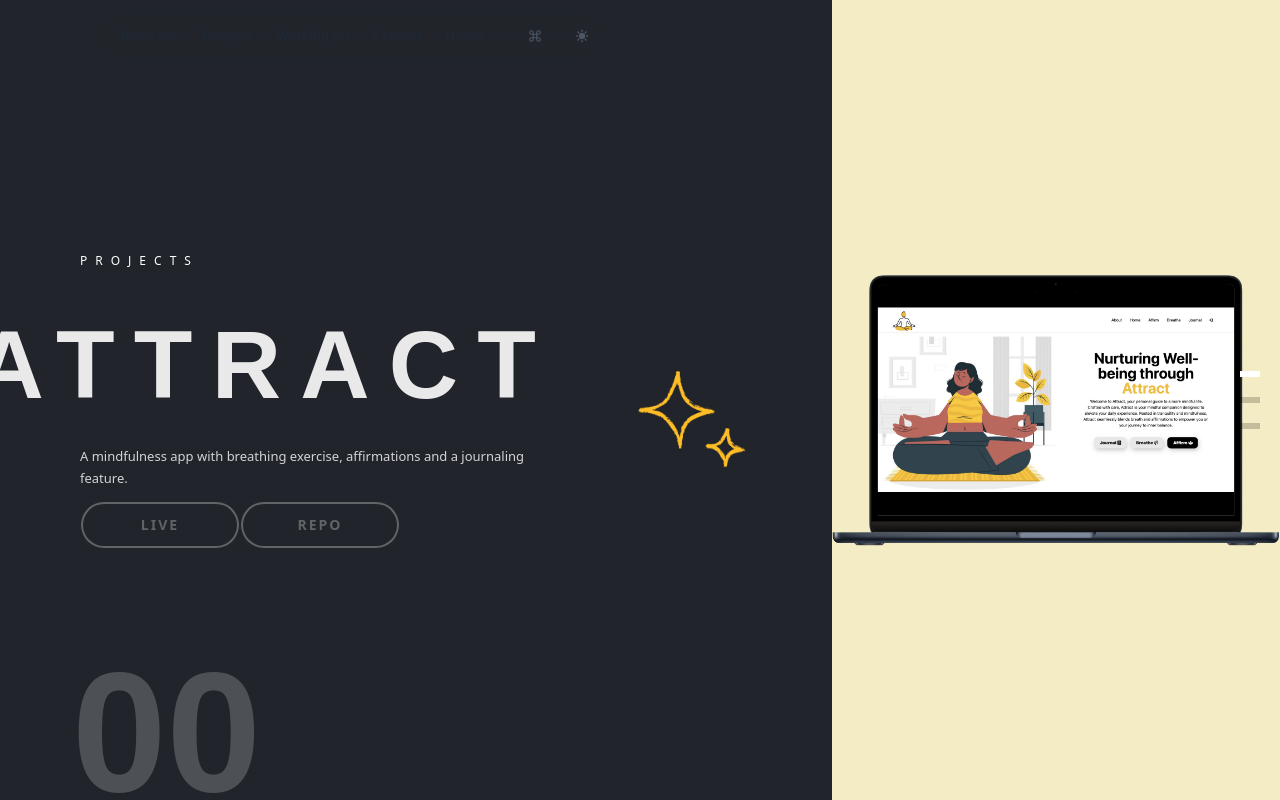
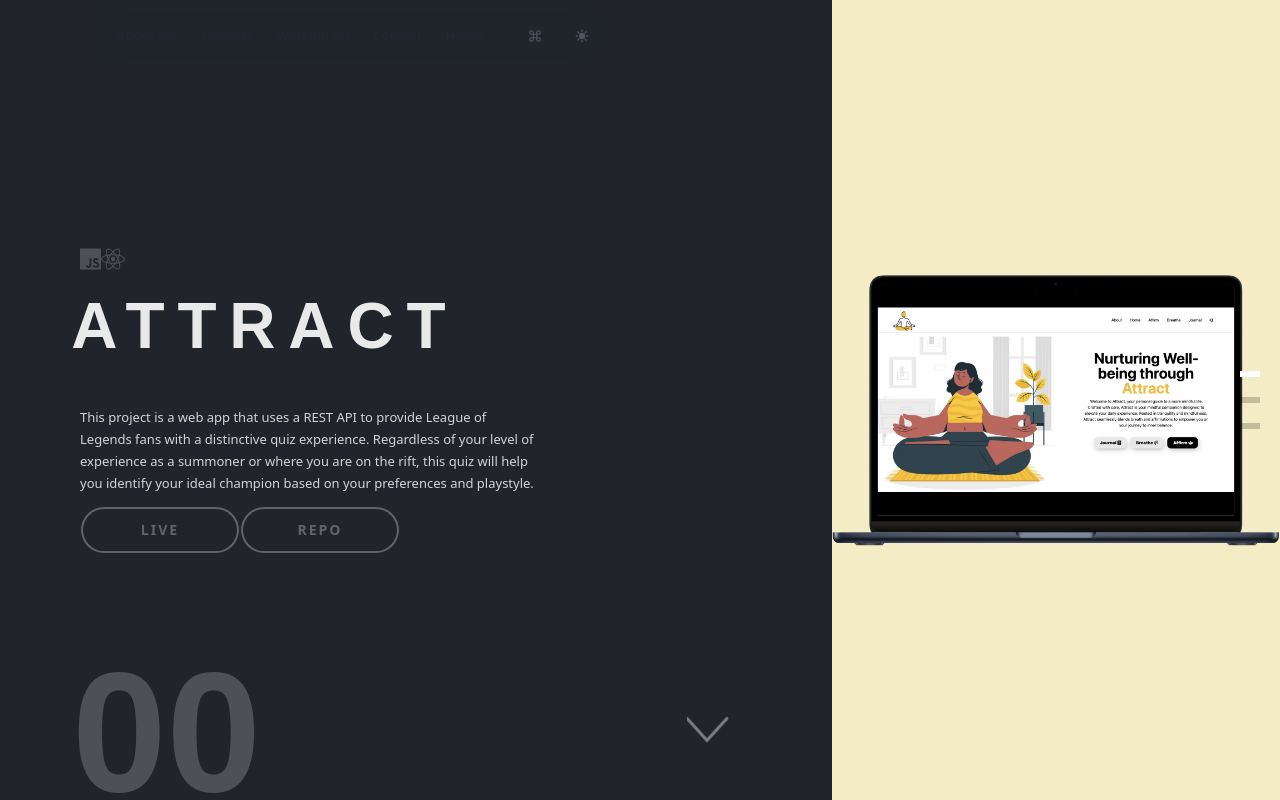
Before and after one commit to Selamkd/My-Portfolio, a Next.js app in the folder my-portfolio/: page /projects in a window 1280 px wide. Both pictures are taken after a click on the link "pikachu". Built offline with nearby package versions, Linux system fonts and the light colour scheme.

Commit message:
project tech stack icons added

```diff
--- a/my-portfolio/components/Projects.jsx
+++ b/my-portfolio/components/Projects.jsx
@@ -1,14 +1,13 @@
 import { useState, useEffect } from 'react';
 import Image from 'next/image';
-import heading from '../public/mobile.png';
-import Avatar from '../public/avatar-pic.png';
 import Arrow from '../public/Arrow-button.png';
 import Link from 'next/link';
+import { FontAwesomeIcon } from '@fortawesome/react-fontawesome';
+import { faJs, faReact } from '@fortawesome/free-brands-svg-icons';
 import { motion } from 'framer-motion';
 import Icon from '../public/sparkle.png';
+
 const Projects = () => {
-
-
   const [current, setCurrent] = useState(1);
   const [next, setNext] = useState(1);
 
@@ -20,7 +19,9 @@ const Projects = () => {
   const transitionSlides = () => {
     if (current === next) return;
 
-      const preStartSlide = document.querySelector(`.slider__warpper .flex__container[data-slide='${next}']`);
+    const preStartSlide = document.querySelector(
+      `.slider__warpper .flex__container[data-slide='${next}']`
+    );
     const activeSlide = document.querySelector('.flex--active');
 
     preStartSlide.classList.add('flex--preStart');
@@ -35,79 +36,195 @@ const Projects = () => {
     }, 800);
   };
 
+  const handleScroll = () => {
+    let nextPage = current + 1;
+    if (nextPage > 3) nextPage = 1;
+    setNext(nextPage);
+  };
+
   useEffect(() => {
     transitionSlides();
+
+    // Listen to the scroll event
+    window.addEventListener('scroll', handleScroll);
+
+    return () => {
+      // Remove the scroll event listener when component unmounts
+      window.removeEventListener('scroll', handleScroll);
+    };
   }, [next]);
 
   return (
     <>
       <div className="slider__warpper">
-      <div className="flex__container flex--pikachu flex--active" data-slide="1">
+        <div
+          className="flex__container flex--pikachu flex--active"
+          data-slide="1"
+        >
           <div className="flex__item flex__item--left">
             <div className="flex__content">
-            <p className="text--sub">PROJECTS</p>
+              <p className="icons">
+                <FontAwesomeIcon icon={faJs} size="xl" />
+                <FontAwesomeIcon icon={faReact} size="xl" />
+              </p>
               <div className="flex items-center justify-center">
                 <h1 className="text--big mr-20">Attract</h1>
-            <motion.div className="" animate={{ opacity: [1, 0, 1]}} transition={{ duration: 1, repeat: 3 }}>
-  <Image src={Icon} alt="icon" className="absolute" width={117} height={122} />
-</motion.div>
               </div>
 
-            <p className="text--normal">A mindfulness app with breathing exercise, affirmations and a journaling feature.</p>
+              <p className="text--normal">
+                This project is a web app that uses a REST API to provide League
+                of Legends fans with a distinctive quiz experience. Regardless
+                of your level of experience as a summoner or where you are on
+                the rift, this quiz will help you identify your ideal champion
+                based on your preferences and playstyle.
+              </p>
               <div className="mt-3 ">
-            <button  className="btn">Live</button>
+                <button className="btn">Live</button>
                 <button className="btn ">Repo</button>
               </div>
             </div>
             <p className="text__background">00</p>
+            <motion.div
+              animate={{ scale: 1, opacity: 1 }}
+              id="arrow-container"
+              className="flex justify-center  items-center"
+              onClick={handleScroll}
+            >
+              <Link
+                href="
+      "
+              >
+                <svg class="arrows">
+                  <path
+                    stroke-linecap="round"
+                    class="a1"
+                    d="M0 0 L20 22 L40 0"
+                  ></path>
+                </svg>
+              </Link>
+            </motion.div>
           </div>
           <div className="flex__item flex__item--right"></div>
-
         </div>
-      <div className="flex__container flex--piplup animate--start" data-slide="2">
+        <div
+          className="flex__container flex--piplup animate--start"
+          data-slide="2"
+        >
           <div className="flex__item flex__item--left">
             <div className="flex__content">
               {/* <p className="text--sub">PROJECTS</p> */}
               <h1 className="text--big">ChampSelect</h1>
-            <p className="text--normal">This project is a web app that uses a REST API to provide League of Legends fans with a distinctive quiz experience. Regardless of your level of experience as a summoner or where you are on the rift, this quiz will help you identify your ideal champion based on your preferences and playstyle.</p>
+              <p className="text--normal">
+                This project is a web app that uses a REST API to provide League
+                of Legends fans with a distinctive quiz experience. Regardless
+                of your level of experience as a summoner or where you are on
+                the rift, this quiz will help you identify your ideal champion
+                based on your preferences and playstyle.
+              </p>
               <div className="mt-3 ">
-            <button  className="btn">Live</button>
+                <button className="btn">Live</button>
                 <button className="btn ">Repo</button>
               </div>
             </div>
             <p className="text__background">02</p>
+            <motion.div
+              animate={{ scale: 1, opacity: 1 }}
+              id="arrow-container"
+              className="flex justify-center  items-center"
+              onClick={handleScroll}
+            >
+              <Link
+                href="/projects
+      "
+              >
+                <svg class="arrows">
+                  <path
+                    stroke-linecap="round"
+                    class="a1"
+                    d="M0 0 L20 22 L40 0"
+                  ></path>
+                </svg>
+              </Link>
+            </motion.div>
           </div>
           <div className="flex__item flex__item--right"></div>
-
         </div>
-      <div className="flex__container flex--blaziken animate--start" data-slide="3">
+        <div
+          className="flex__container flex--blaziken animate--start"
+          data-slide="3"
+        >
           <div className="flex__item flex__item--left">
             <div className="flex__content">
               <p className="text--sub">Not sure</p>
               <h1 className="text--big">Hackafun</h1>
-            <p className="text--normal">Sed ut perspiciatis unde omnis iste natus error sit voluptatem accusantium doloremque laudantium, totam rem aperiam, eaque ipsa quae ab illo inventore veritatis et quasi architecto beatae vitae dicta sunt explicabo. Nemo enim ipsam voluptatem quia voluptas sit aspernatur aut odit aut fugit, sed quia consequuntur magni dolores eos qui ratione voluptatem sequi nesciunt. Neque porro quisquam est, qui dolorem ipsum quia dolor sit amet, consectetur, adipisci velit, sed quia non numquam eius modi tempora incidunt ut labore et dolore magnam aliquam quaerat voluptatem. Ut enim ad minima veniam.</p>
+              <p className="text--normal">
+                Sed ut perspiciatis unde omnis iste natus error sit voluptatem
+                accusantium doloremque laudantium, totam rem aperiam, eaque ipsa
+                quae ab illo inventore veritatis et quasi architecto beatae
+                vitae dicta sunt explicabo. Nemo enim ipsam voluptatem quia
+                voluptas sit aspernatur aut odit aut fugit, sed quia
+                consequuntur magni dolores eos qui ratione voluptatem sequi
+                nesciunt. Neque porro quisquam est, qui dolorem ipsum quia dolor
+                sit amet, consectetur, adipisci velit, sed quia non numquam eius
+                modi tempora incidunt ut labore et dolore magnam aliquam quaerat
+                voluptatem. Ut enim ad minima veniam.
+              </p>
               <div className="mt-3 ">
-            <button  className="btn">Live</button>
+                <button className="btn">Live</button>
                 <button className="btn ">Repo</button>
               </div>
-
             </div>
             <p className="text__background">03</p>
+            <motion.div
+              animate={{ scale: 1, opacity: 1 }}
+              id="arrow-container"
+              className="flex justify-center  items-center"
+              onClick={handleScroll}
+            >
+              <Link
+                href="/projects
+      "
+              >
+                <svg class="arrows">
+                  <path
+                    stroke-linecap="round"
+                    class="a1"
+                    d="M0 0 L20 22 L40 0"
+                  ></path>
+                </svg>
+              </Link>
+            </motion.div>
           </div>
           <div className="flex__item flex__item--right"></div>
-        {/* <Image className="pokemon__img" src={heading} alt="Piplup" /> */}
         </div>
       </div>
 
       {/* Navigation */}
       <div className="slider__navi">
-      <a href="#" className={`slide-nav ${current === 1 ? 'active' : ''}`} onClick={(e) => handleSlideClick(e, 1)}>pikachu</a>
-      <a href="#" className={`slide-nav ${current === 2 ? 'active' : ''}`} onClick={(e) => handleSlideClick(e, 2)}>piplup</a>
-      <a href="#" className={`slide-nav ${current === 3 ? 'active' : ''}`} onClick={(e) => handleSlideClick(e, 3)}>blaziken</a>
+        <a
+          href="#"
+          className={`slide-nav ${current === 1 ? 'active' : ''}`}
+          onClick={(e) => handleSlideClick(e, 1)}
+        >
+          pikachu
+        </a>
+        <a
+          href="#"
+          className={`slide-nav ${current === 2 ? 'active' : ''}`}
+          onClick={(e) => handleSlideClick(e, 2)}
+        >
+          piplup
+        </a>
+        <a
+          href="#"
+          className={`slide-nav ${current === 3 ? 'active' : ''}`}
+          onClick={(e) => handleSlideClick(e, 3)}
+        >
+          blaziken
+        </a>
         {/* <a href="#" className={`slide-nav ${current === 4 ? 'active' : ''}`} onClick={(e) => handleSlideClick(e, 4)}>dialga</a> */}
       </div>
     </>
-
   );
 };
 
--- a/my-portfolio/styles/globals.css
+++ b/my-portfolio/styles/globals.css
@@ -5,14 +5,13 @@
 @import url('https://fonts.googleapis.com/css2?family=Concert+One&family=Permanent+Marker&display=swap');
 
 @font-face {
-  font-family:Chromium;
-  src: url(../Fonts/Chromium/chromiumoned.ttf );
+  font-family: Chromium;
+  src: url(../Fonts/Chromium/chromiumoned.ttf);
 }
 
 @font-face {
   font-family: CooperHewitt;
   src: url(../Fonts/cooper-hewitt/CooperHewitt-Medium.otf);
-
 }
 
 body {
@@ -22,13 +21,12 @@ body {
 h1 {
   font-weight: 400;
   font-size: 3rem;
-  opacity:0.9;
+  opacity: 0.9;
   text-align: center;
   letter-spacing: 0.2em;
   text-transform: uppercase;
 
   color: #fff;
-
 }
 #greet {
   @apply text-3xl;
@@ -61,15 +59,13 @@ h2 {
     background-position: left 0% bottom 8%;
   }
 }
-h3{
+h3 {
   font-family: CooperHewitt;
   font-size: 8rem;
   color: #9bb9dd;
   text-align: center;
   letter-spacing: 0.2em;
   text-transform: uppercase;
-
-
 }
 #arrow-down {
   animation: bounce 1600ms infinite cubic-bezier(0.445, 0.05, 0.55, 0.95);
@@ -153,11 +149,11 @@ h3{
   text-indent: -9999px;
   box-shadow: none;
   border: none;
-	background: rgba(0,0,0,0.2);
+  background: rgba(0, 0, 0, 0.2);
 }
 
 .slider__navi a.active {
-	background: rgba(255,255,255,1);
+  background: rgba(255, 255, 255, 1);
 }
 
 .flex__container {
@@ -196,7 +192,7 @@ h3{
 
 .text--big {
   font-family: 'Poppins', sans-serif;
-	font-size: 6em;
+  font-size: 4em;
   font-weight: 700;
   line-height: 110px;
   margin-left: -8px;
@@ -263,9 +259,9 @@ h3{
 }
 
 .flex--piplup .flex__item--right {
-	background-image:url('../public/champ-bg.png');
-	background-color: rgb(236,230,255,0.8);
-	background-size:contain;
+  background-image: url('../public/champ-bg.png');
+  background-color: rgb(236, 230, 255, 0.8);
+  background-size: contain;
   background-repeat: no-repeat;
   background-position: center;
 }
@@ -277,14 +273,11 @@ h3{
 }
 
 .flex--pikachu .flex__item--right {
-	background-image:url('../public/attract-bg2.png');
+  background-image: url('../public/attract-bg2.png');
   background-color: #f4ecc5;
-	background-size:contain;
+  background-size: contain;
   background-repeat: no-repeat;
   background-position: center;
-
-
-
 }
 
 /* Blaziken */
@@ -294,9 +287,9 @@ h3{
 }
 
 .flex--blaziken .flex__item--right {
-	background-image:url('../public/hackafun.png');
-	background-color: #7798BC;
-	background-size:contain;
+  background-image: url('../public/hackafun.png');
+  background-color: #7798bc;
+  background-size: contain;
   background-repeat: no-repeat;
   background-position: center;
 }
@@ -329,7 +322,7 @@ h3{
   margin-left: 80px;
   width: 55%;
   opacity: 1;
-	transform: translate3d(0,0,0);
+  transform: translate3d(0, 0, 0);
   transition: transform 0.2s linear 0.2s, opacity 0.1s linear 0.2s;
 }
 
@@ -346,12 +339,12 @@ h3{
 /* Animate-START point */
 
 .flex__container.animate--start .flex__content {
-	transform: translate3d(0,-200%,0);
+  transform: translate3d(0, -200%, 0);
   opacity: 0;
 }
 
 .flex__container.animate--start .pokemon__img {
-	transform: translate3d(-200px,0,0);
+  transform: translate3d(-200px, 0, 0);
   opacity: 0;
 }
 
@@ -366,7 +359,7 @@ h3{
 }
 
 .flex__container.animate--end .flex__content {
-	transform: translate3d(0,200%,0);
+  transform: translate3d(0, 200%, 0);
   opacity: 0;
 }
 
@@ -375,16 +368,15 @@ h3{
 	opacity: 0;
 } */
 
-.btn{
-
+.btn {
   display: inline-block;
   outline: none;
   cursor: pointer;
   font-size: 14px;
   line-height: 1;
   border-radius: 500px;
-	transition-property: background-color,border-color,color,box-shadow,filter;
-	transition-duration: .3s;
+  transition-property: background-color, border-color, color, box-shadow, filter;
+  transition-duration: 0.3s;
   border: 1px solid transparent;
   letter-spacing: 2px;
   min-width: 160px;
@@ -397,10 +389,17 @@ h3{
   box-shadow: inset 0 0 0 2px #616467;
   background-color: transparent;
   height: 48px;
-
-
 }
-.btn:hover{
+.btn:hover {
   color: #fff;
   background-color: #616467;
 }
+#arrow-container {
+  position: absolute;
+  bottom: 1%;
+  left: 85%;
+  transform: translate(-50%, -50%);
+}
+.icons {
+  color: rgba(255, 255, 255, 0.2);
+}
```
Lines whose indentation alone changed are shown as unchanged.
